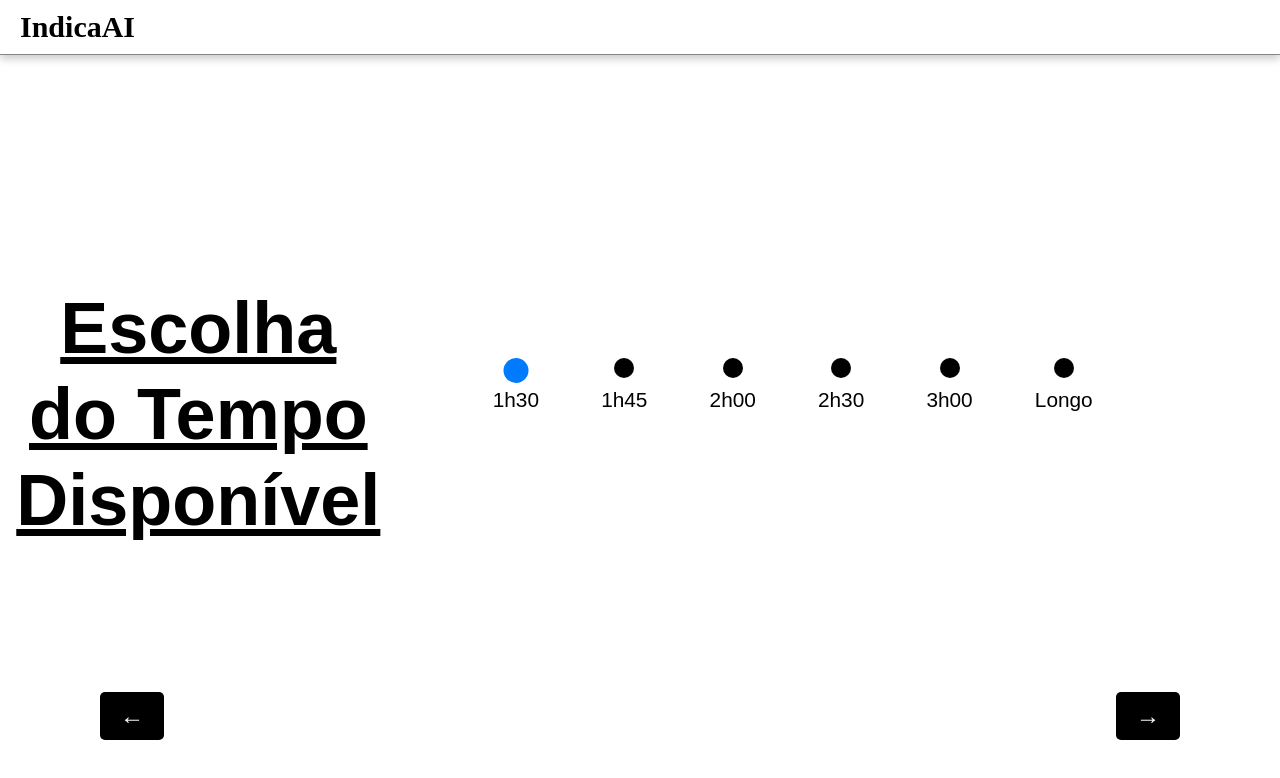
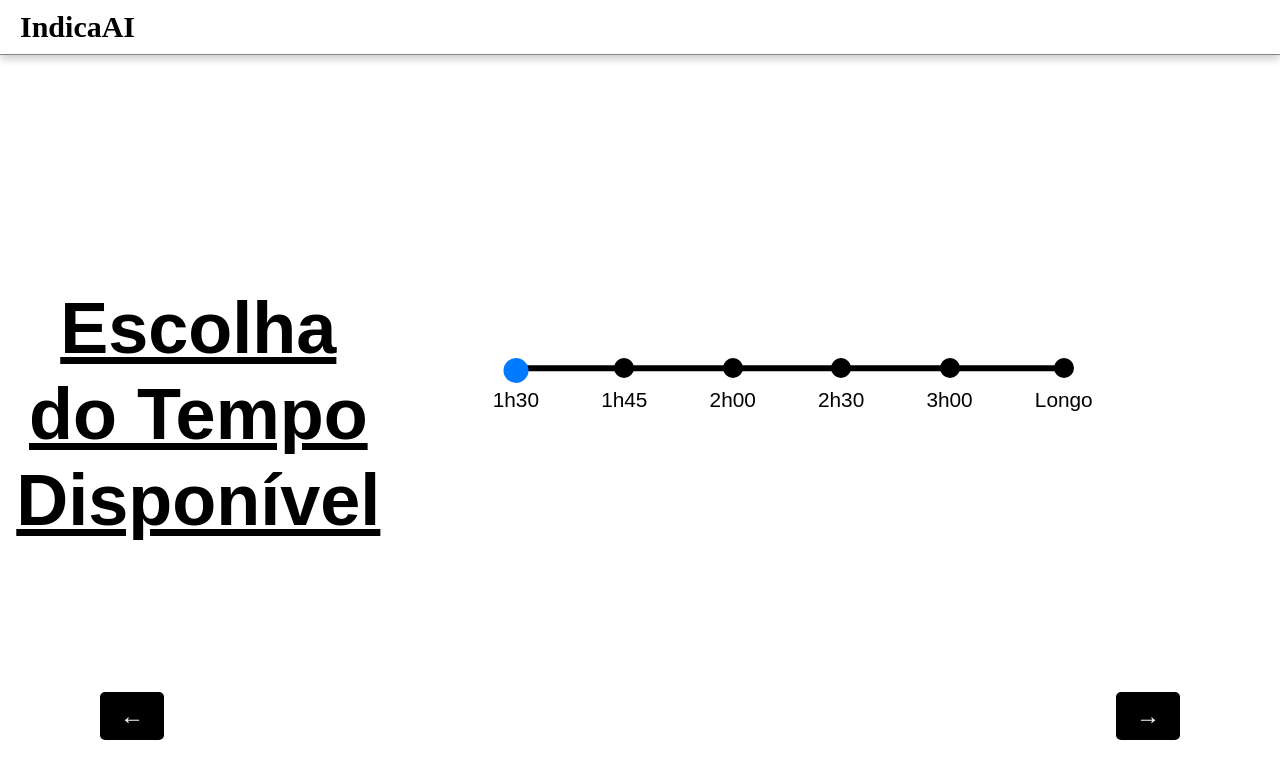
Before and after one commit to Labourguignonn/Desenvolvimento-software, a React (Vite) app in the folder Frontend/app/: page /escolha_tempo in a window 1280 px wide. Shown: the top 778 px of the page. Built offline with nearby package versions, Linux system fonts and the light colour scheme.

Commit message:
atualização tempo

```diff
--- a/Frontend/app/src/pages/escolha_tempo.jsx
+++ b/Frontend/app/src/pages/escolha_tempo.jsx
@@ -41,7 +41,7 @@ const TimeSelection = () => {
       </div>
 
       <button className="nav-button-left" onClick={() => navigate('/escolha_generos')}>←</button>
-      <button className="nav-button-right">→</button>
+      <button className="nav-button-right" onClick={() => navigate('/Filtroidade')}>→</button>
     </div>
   );
 };
--- a/Frontend/app/src/styles/escolha_tempo.css
+++ b/Frontend/app/src/styles/escolha_tempo.css
@@ -58,6 +58,7 @@
     cursor: pointer;
     position: relative;
     /* border: 2px solid black; */
+    z-index: 1;
   }
 
   .time-point::before {
@@ -70,6 +71,7 @@
     top: -10px;
     left: 50%;
     transform: translateX(-50%);
+    z-index: 2;
   }
 
   .time-point.selected::before {
@@ -89,13 +91,13 @@
   .timeline::after {
     content: "";
     position: absolute;
-    top: 50%;
-    left: 0;
-    right: 0;
-    height: 4.5px;
-    background-color: solid black;
+    top: 0%;
+    left: 5%;
+    right: 5%;
+    height: 5.5px;
+    background-color: black;
     transform: translateY(-50%);
-    z-index: 1;
+    z-index: 0;
   }
 
   .nav-button-left{
```
